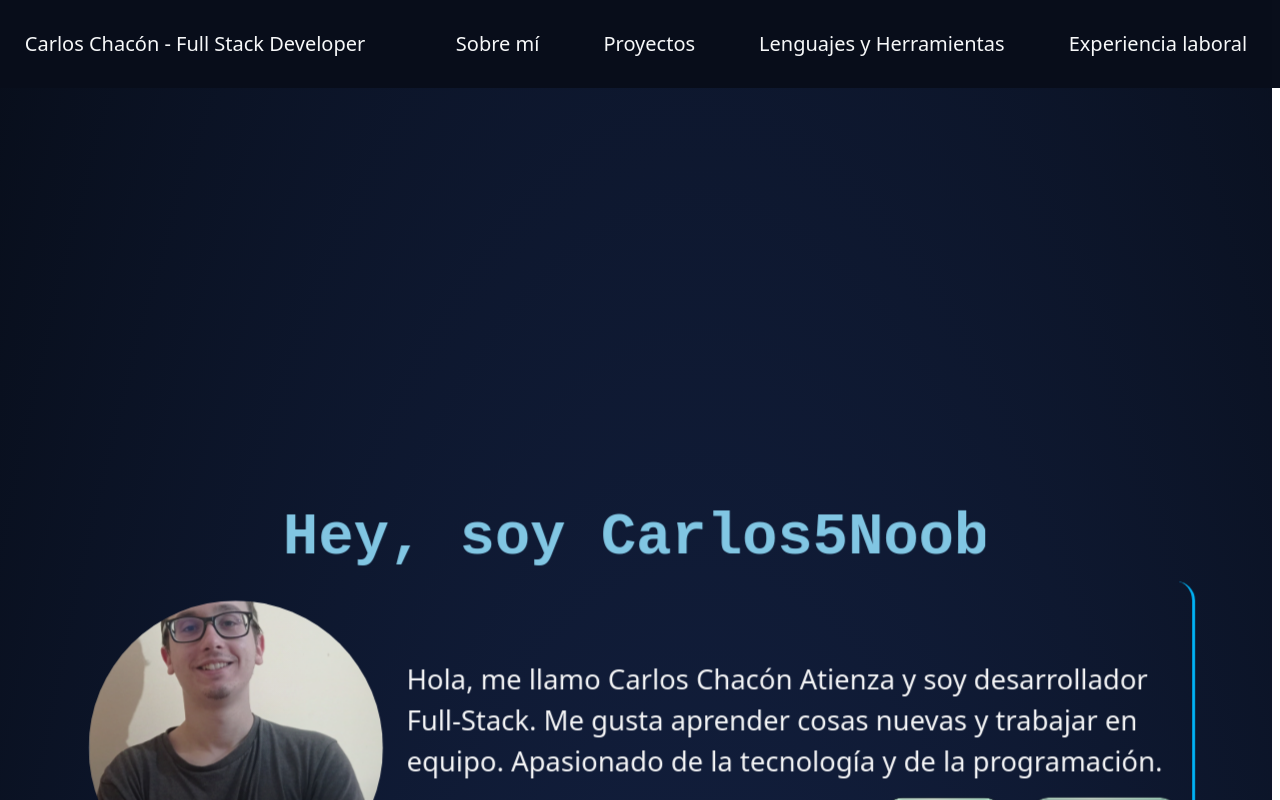
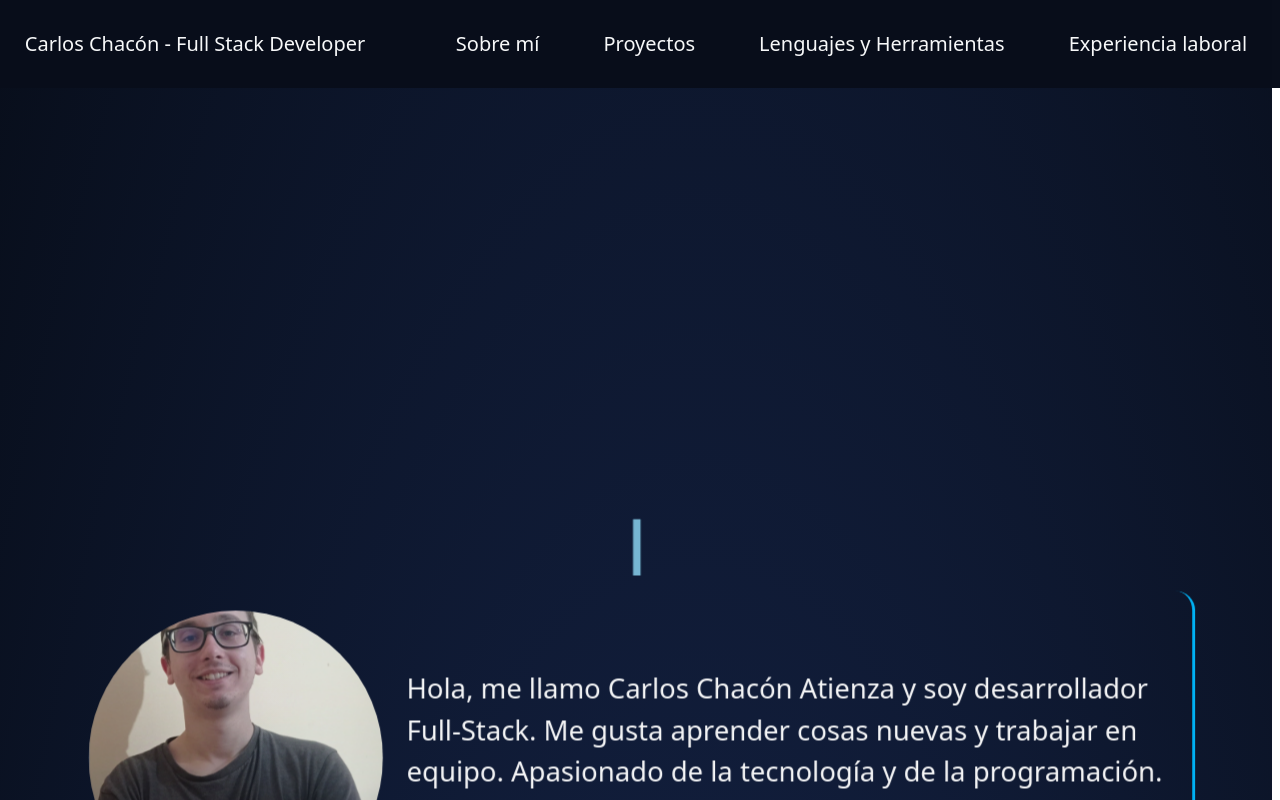
Before and after one commit to Carlos5Noob/Portfolio, a React (Vite) app: page / in a window 1280 px wide. Shown: the top 800 px of the page. Built offline with nearby package versions, Linux system fonts and the light colour scheme.

Commit message:
REFACTOR: animación máquina de escribir usando typewriter

```diff
--- a/src/components/Modules/About/About.module.css
+++ b/src/components/Modules/About/About.module.css
@@ -20,12 +20,7 @@
     display: block;
     font-family: monospace;
     white-space: nowrap;
-    border-right: 4px solid;
-    width: 20ch;
     justify-self: center;
-
-    animation: typing 2s steps(12), blink .5s infinite step-end alternate;
-    overflow: hidden;
 }
 
 .imagen {
@@ -40,14 +35,6 @@
     animation: jump 1.5s ease-in-out forwards;
     animation-delay: 0.2s;
     opacity: 0;
-}
-
-@keyframes typing {
-    from { width: 0;}
-}
-
-@keyframes blink {
-    50% { border-color: transparent;}
 }
 
 @keyframes fade {
--- a/src/components/Modules/About/index.tsx
+++ b/src/components/Modules/About/index.tsx
@@ -5,6 +5,7 @@ import Button from "../../Utils/Button";
 import { gsap } from "gsap";
 import { ScrollTrigger } from "gsap/ScrollTrigger";
 import { useEffect } from "react";
+import Typewriter from "typewriter-effect";
 
 gsap.registerPlugin(ScrollTrigger);
 
@@ -14,20 +15,46 @@ const About = () => {
 
   useEffect(() => {
     const tl = gsap.timeline({
-      scrollTrigger: { scrub: 1 }
+      scrollTrigger: { scrub: 1 },
     });
 
-    tl
-      .to("#About", { opacity: 0, scale: 0.5, duration: 0.1 });
+    tl.to("#About", { opacity: 0, scale: 0.5, duration: 0.1 });
   }, []);
 
   return (
     <div id="About" className={styles.main}>
-      <h1 className={`text-center ${styles.title}`}>Hey, soy Carlos5Noob</h1>
+      <div className={`text-center ${styles.title}`}>
+        <Typewriter
+          options={{
+            loop: true,
+          }}
+          onInit={(typewriter) => {
+            typewriter
+              .typeString("Hey, Soy Carlos5Noob")
+              .pauseFor(1000)
+              .deleteAll()
+              .typeString("Desarrollador Full-Stack")
+              .pauseFor(500)
+              .deleteChars(10)
+              .typeString("Back-End")
+              .pauseFor(500)
+              .deleteChars(8)
+              .typeString("Front-End")
+              .pauseFor(1000)
+              .deleteAll()
+              .start();
+          }}
+        />
+      </div>
       <div
         className={`container d-flex align-items-center gap-4 mb-5 ${styles.container}`}
       >
-        <Image src={foto} width={300} height={300} className={`rounded-circle ${styles.imagen}`} />
+        <Image
+          src={foto}
+          width={300}
+          height={300}
+          className={`rounded-circle ${styles.imagen}`}
+        />
         <div className="d-flex flex-column">
           <p className="fs-3 text-white">
             Hola, me llamo Carlos Chacón Atienza y soy desarrollador Full-Stack.
```
